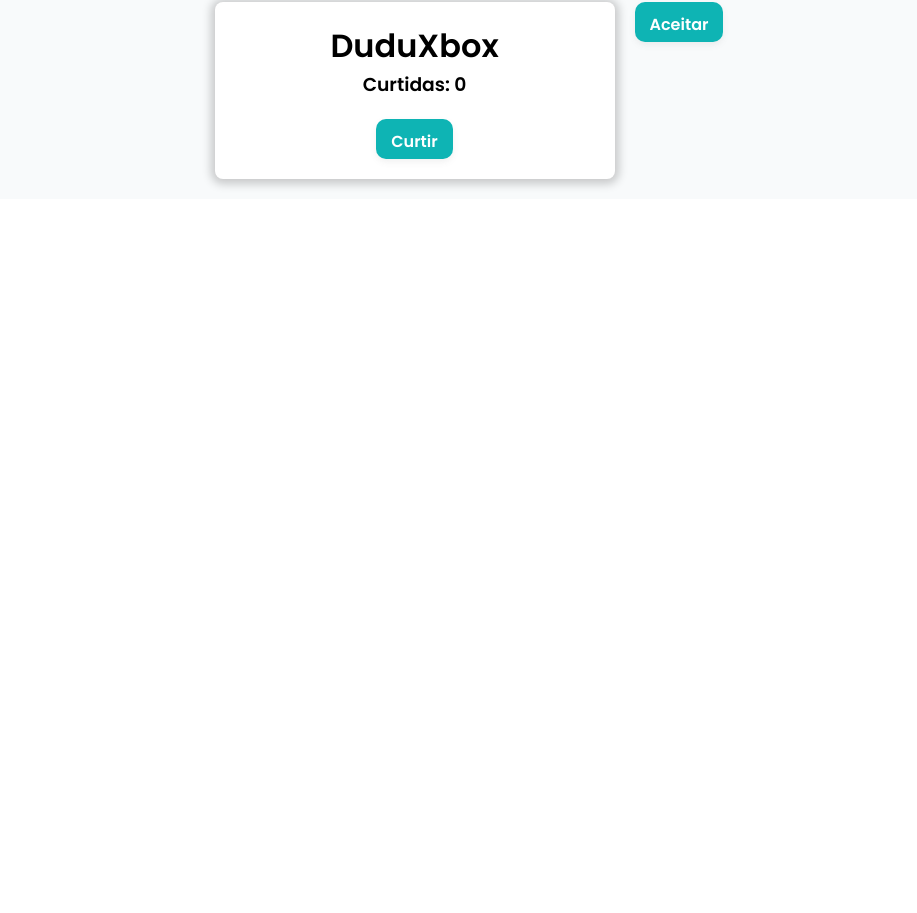
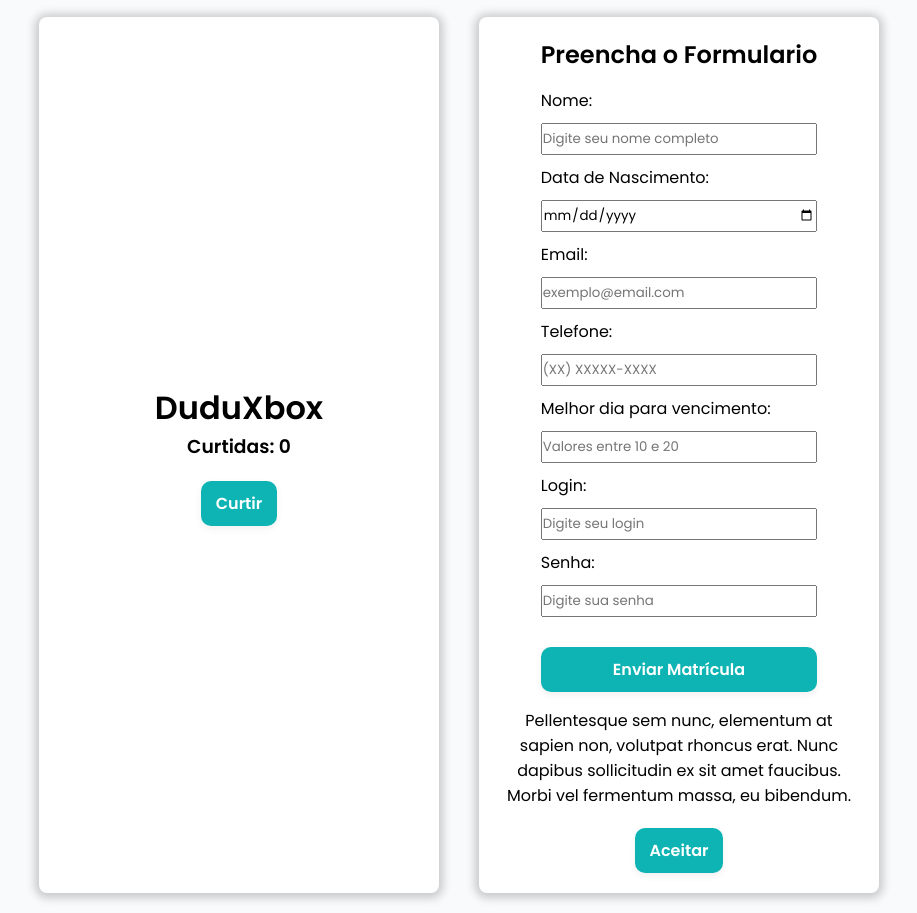
Before and after one commit to HeloisaFelizardo/react-components, a React (Create React App) app: page / in a window 1280 px wide. Shown: the part 838-1751 px from the top of the page, without its empty margins (181-1098 px from the left). Before the commit the page ends 1037 px from the top, so only its background shows below. Built offline with nearby package versions, Linux system fonts and the light colour scheme.

Commit message:
Adicionando Formulario e Termos de uso, alterações no estilo.css

```diff
--- a/src/componentes/AlterarEstilo/estilo.css
+++ b/src/componentes/AlterarEstilo/estilo.css
@@ -46,7 +46,6 @@
 
 button {
   font-size: 16px;
-  height: 40px;
   border-radius: 10px;
   border: 0;
   margin-top: 20px;
--- /dev/null
+++ b/src/componentes/FormularioPage/Formulario/index.js
@@ -0,0 +1,34 @@
+export default function Formulario() {
+
+    return (
+        <div>
+            <h2> Preencha o Formulario</h2>
+            <form action="https://www.devmedia.com.br/codigos/formularios/aula3/">
+
+                <label>Nome: </label>
+                <input placeholder="Digite seu nome completo" type="text" name="nome" required />
+
+                <label>Data de Nascimento: </label>
+                <input type="date" name="data_nascimento" max="2004-03-01" required />
+
+                <label>Email:</label>
+                <input placeholder="exemplo@email.com" type="email" name="email" required />
+
+                <label>Telefone:</label>
+                <input placeholder="(XX) XXXXX-XXXX" type="tel" name="telefone" minLength="14" required />
+
+                <label>Melhor dia para vencimento:</label>
+                <input placeholder="Valores entre 10 e 20" type="number" name="dia_vencimento" min="10" max="20" required />
+
+                <label>Login:</label>
+                <input placeholder="Digite seu login" type="text" name="login" minLength="3" required />
+
+                <label>Senha:</label>
+                <input placeholder="Digite sua senha" type="password" name="senha" minLength="4" maxLength="8" required />
+
+                <button type="submit">Enviar Matrícula</button>
+
+            </form>
+        </div>
+    );
+}
--- /dev/null
+++ b/src/componentes/FormularioPage/TermosUso/index.js
@@ -0,0 +1,7 @@
+export default function TermosDeUso(){
+    return(
+        <div className="container-centralizado">
+            <p>Pellentesque sem nunc, elementum at sapien non, volutpat rhoncus erat. Nunc dapibus sollicitudin ex sit amet faucibus. Morbi vel fermentum massa, eu bibendum.</p>
+        </div>
+    );
+}
--- a/src/componentes/FormularioPage/estilo.css
+++ b/src/componentes/FormularioPage/estilo.css
@@ -0,0 +1,12 @@
+form {
+    display: flex;
+    flex-direction: column;
+    width: 100%;
+    font-family: sans-serif;
+    padding: 16px 0;
+}
+
+input {
+    height: 32px;
+    margin: 10px 0;
+}
--- a/src/componentes/FormularioPage/index.js
+++ b/src/componentes/FormularioPage/index.js
@@ -1,7 +1,8 @@
 import React from 'react';
+import './estilo.css';
 
-import Formulario from './componentes/Formulario/';
-import TermosDeUso from './componentes/TermosDeUso/';
+import Formulario from '../FormularioPage/Formulario/';
+import TermosDeUso from '../FormularioPage/TermosUso/';
 
 export default function FormularioPage() {
   function aceitarTermos () {
@@ -9,7 +10,7 @@ export default function FormularioPage() {
   }
 
   return (
-    <div>
+    <div className='conteudo-centralizado' >
       <Formulario />
       <TermosDeUso />
       <button onClick = { aceitarTermos } >Aceitar</button>
--- a/src/componentes/GamePlay/index.js
+++ b/src/componentes/GamePlay/index.js
@@ -2,7 +2,7 @@ import React, { useState } from 'react';
 import './estilo.css';
 
 export default function GamePlay() {
-  const jogador = useState("DuduXbox");
+  const [jogador] = useState("DuduXbox");
   const [ curtidas, setCurtidas ] = useState(0);
 
     function curtir () {
--- a/src/componentes/PaginaInicial/estilo.css
+++ b/src/componentes/PaginaInicial/estilo.css
@@ -11,9 +11,10 @@
     margin: 20px;
     width: 400px;
   }
-  .conteudo-centralizado p{
+  .conteudo-centralizado p, h1{
     text-align: center;
   }
+
   .area-botao{
     display: flex;
     justify-content: center;
```
